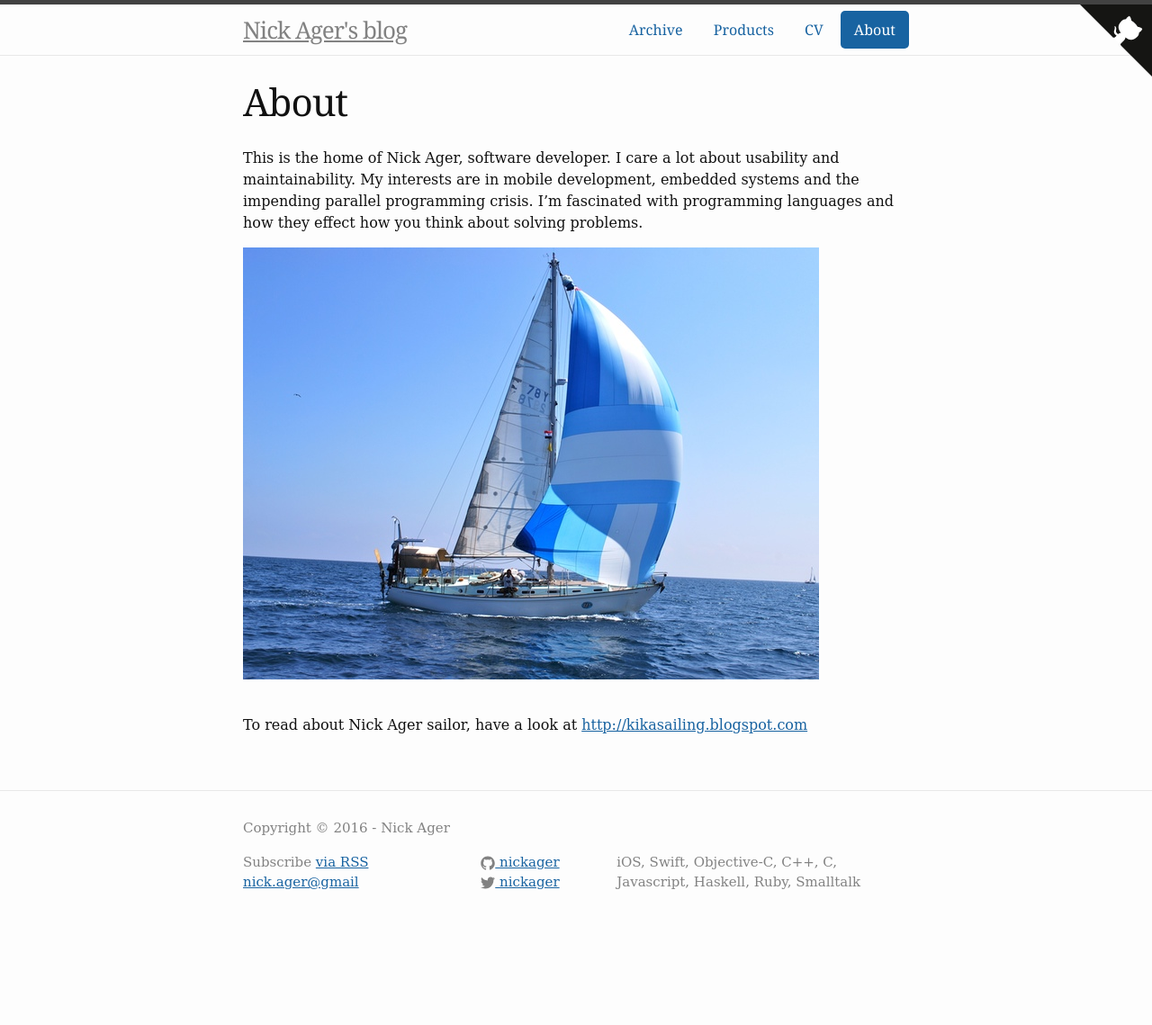
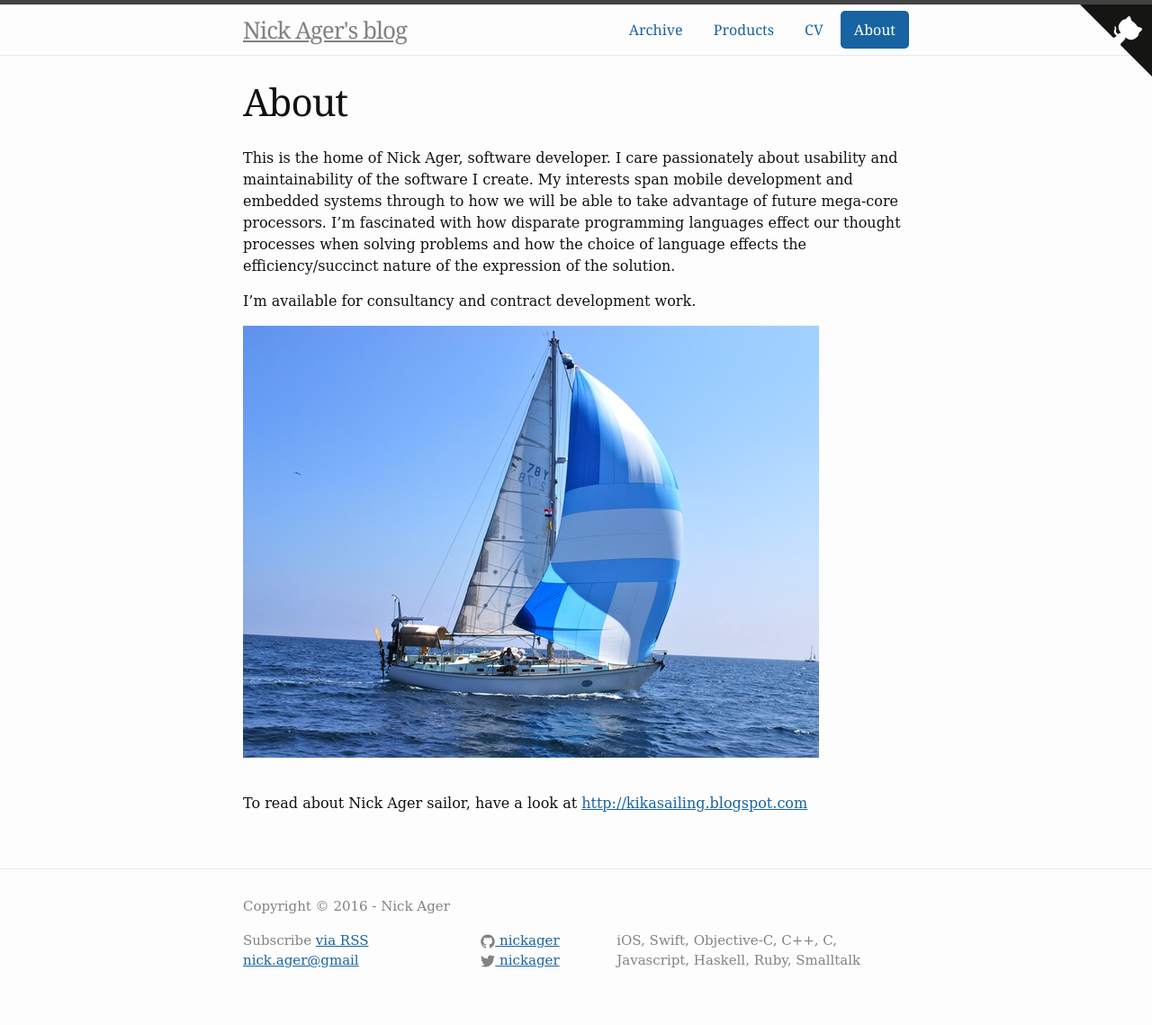
Before and after one commit to NickAger/nickager.github.io, a Jekyll site: the page built from x3-about.md, in a window 1280 px wide. Shown: the whole page at 90% size. Built offline with Jekyll 4.4.1, drawn with Linux system fonts in a browser that asks for light colours; some web fonts are replaced; before the commit the page ends 1052 px from its top, so only the background shows below that.

Commit message:
updated about

```diff
--- a/x3-about.md
+++ b/x3-about.md
@@ -20,7 +20,9 @@ opacity:0;
 }
 </style>
 
-This is the home of Nick Ager, software developer. I care a lot about usability and maintainability. My interests are in mobile development, embedded systems and the impending parallel programming crisis. I'm fascinated with programming languages and how they effect how you think about solving problems.
+This is the home of Nick Ager, software developer. I care passionately about usability and maintainability of the software I create. My interests span mobile development and embedded systems through to how we will be able to take advantage of future mega-core processors. I'm fascinated with how disparate programming languages effect our thought processes when solving problems and how the choice of language effects the efficiency/succinct nature of the expression of the solution.
+
+I'm available for consultancy and contract development work.
 
 <div id="images"><img id="cycleImage1" src="/images/About/KikaOffYemen.jpeg"/><img id="cycleImage2" src="/images/About/NickAndOrangutan.jpeg" /></div>
 <br />
```
